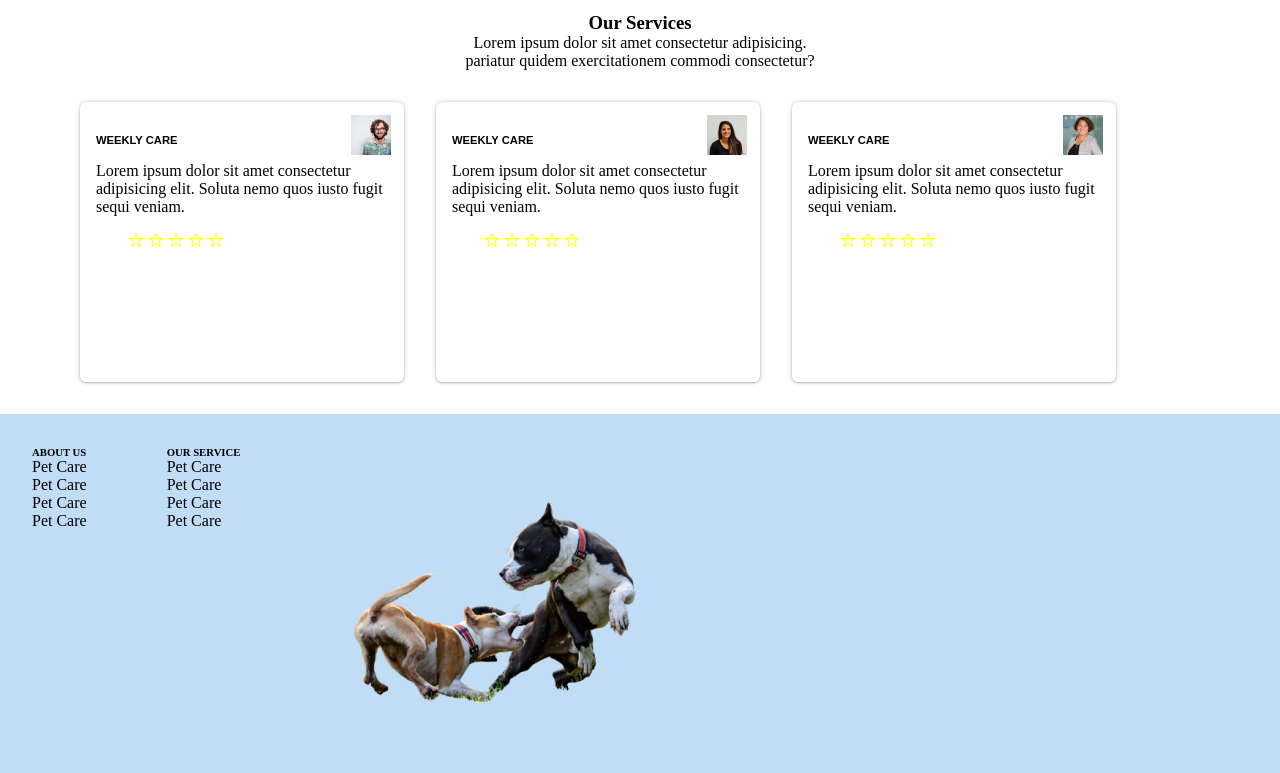
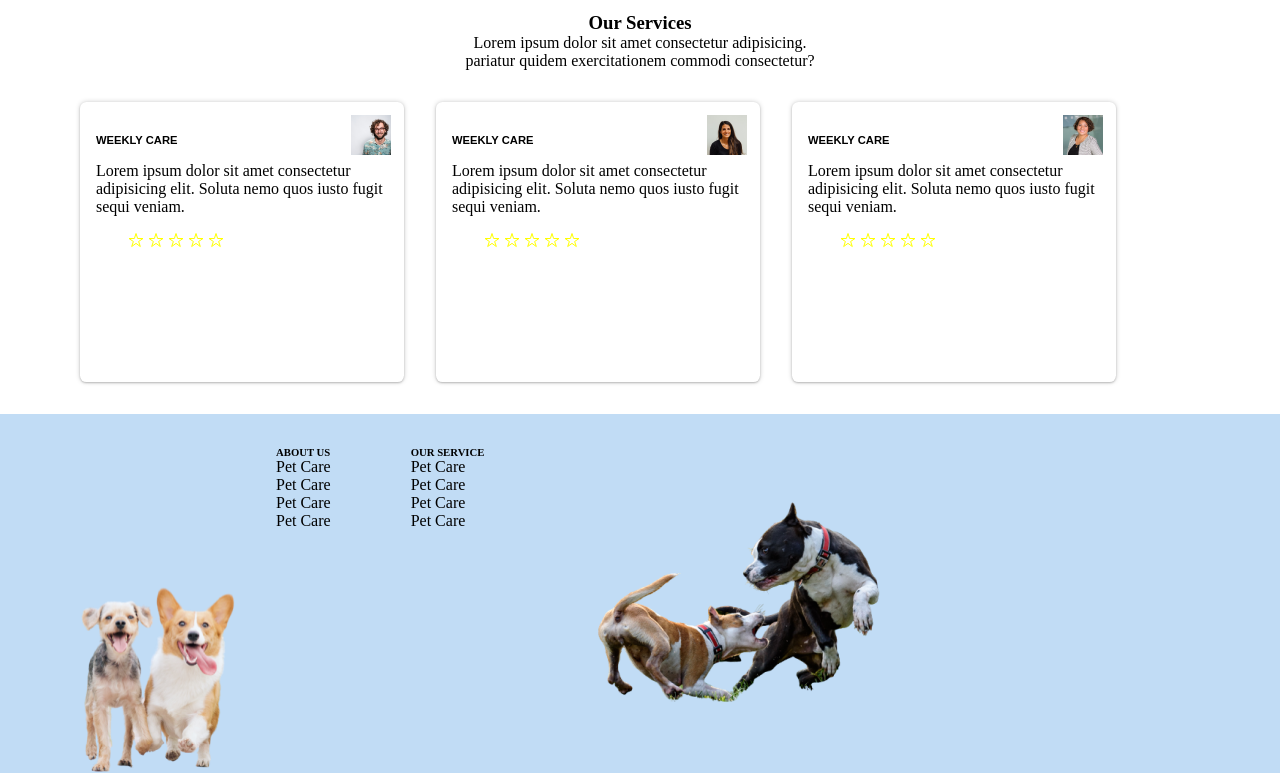
Before and after one commit to capitolcomputers/Petti.co-Website, a plain HTML site: page index.html in a window 1280 px wide. Shown: the part 3091-3864 px from the top of the page. Drawn offline with nearby package versions, Linux system fonts and the light colour scheme.

Commit message:
new image

```diff
--- a/index.html
+++ b/index.html
@@ -236,6 +236,8 @@
 
 
   <div class="sec-9-wrapper">
+
+    <img src="./Image/unsplash_1VgfQdCuX-4 (1).png" alt="">
     <div>
       <h6>ABOUT US</h6>
       <ul>
```
Also changed, not shown: Image/unsplash_1VgfQdCuX-4 (1).png (added).
